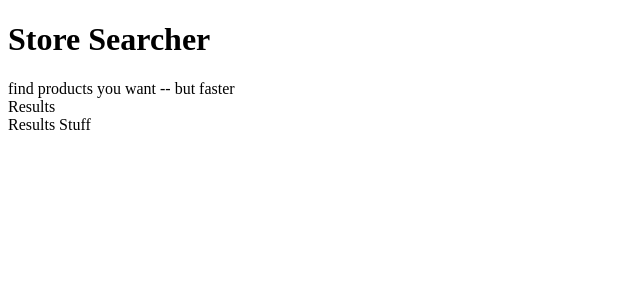
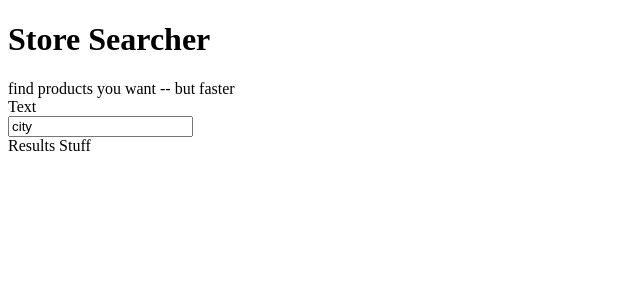
Before and after one commit to brianzhou13/gr, a React app: page / in a window 1280 px wide. Shown: the top 300 px of the page, without its empty margins (0-640 px from the left). Built offline with nearby package versions, Linux system fonts and the light colour scheme; the HTML template or start-up script is replaced by a standard one.

Commit message:
input form added

```diff
--- a/src/client/components/Search.jsx
+++ b/src/client/components/Search.jsx
@@ -5,12 +5,35 @@ class Search extends Component {
   constructor(props) {
     super(props);
 
+    this.state = {
+      value: 'city'
+    };
+
+    this.updateText = this.updateText.bind(this);
+  }
+
+  updateText(el) {
+    this.setState({
+      value: el.target.value
+    });
   }
 
   render() {
     return (
       <div>
-        Results
+        <div className="form-inline row">
+          <label
+            for="example-text-input"
+            className="col-2 col-form-label">Text</label>
+          <div className="col-10">
+            <input
+              className="form-control"
+              type="text"
+              value={this.state.value}
+              onChange={this.updateText}
+              id="example-text-input"/>
+          </div>
+        </div>
       </div>
     )
   }
```
